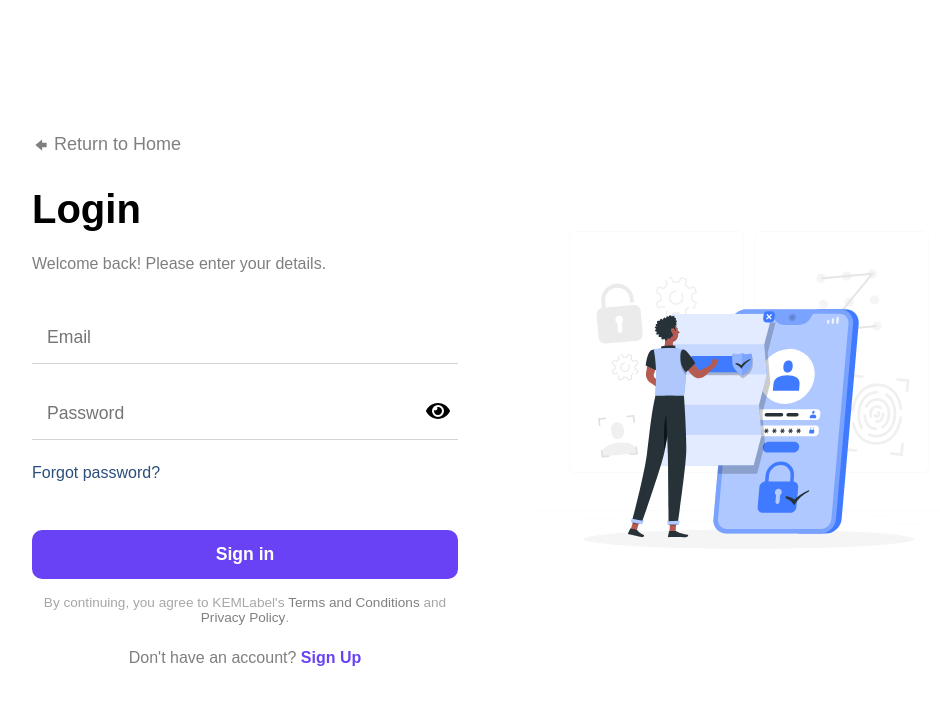
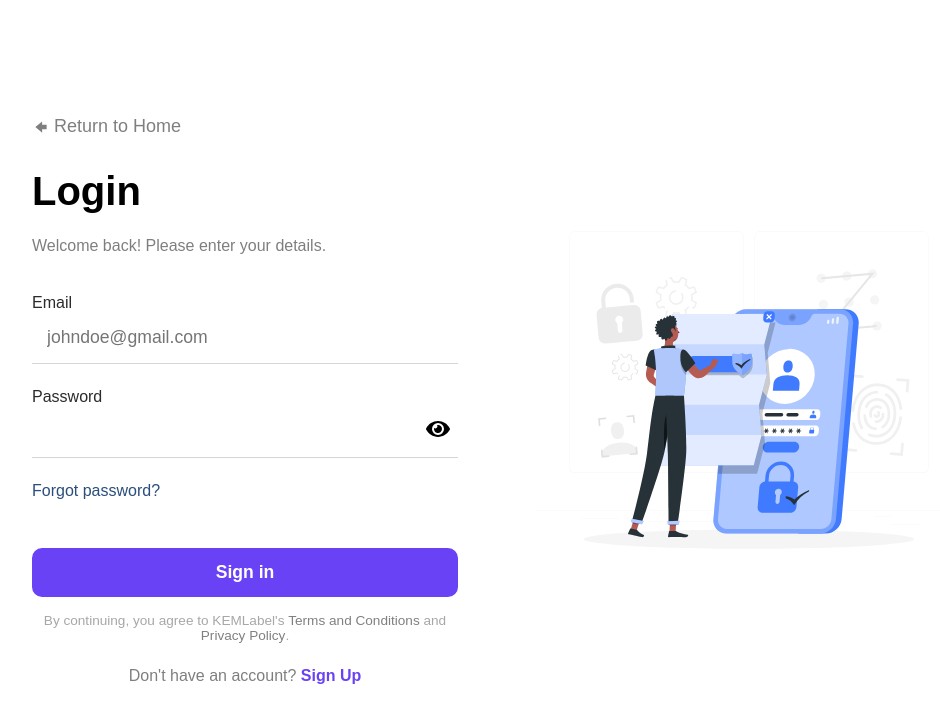
Before and after one commit to KEMLabels/KEMLabels, a React (Create React App) app in the folder frontend/: page /signin in a window 1280 px wide. Shown: the top 722 px of the page, without its empty margins (143-1083 px from the left). Built offline with nearby package versions, Linux system fonts and the light colour scheme; a web font is replaced by a local one.

Commit message:
Added labels and ud placeholders for all input fields

```diff
--- a/frontend/src/pages/AccountSettings.js
+++ b/frontend/src/pages/AccountSettings.js
@@ -457,24 +457,26 @@ export default function AccountSettings({ currentPage = "username" }) {
             {!showOTPField ? (
               <>
                 <InputField
+                  label="New email"
                   fieldType="email"
                   containerClassName="settingsField"
                   onChangeEvent={(e) => {
                     setInputEmail(e.target.value.trim().toLowerCase());
                     clearMessages();
                   }}
-                  placeholder="New email"
+                  placeholder="johndoe@gmail.com"
                   minLength={3}
                   maxLength={100}
                 />
                 <InputField
+                  label="Confirm new email"
                   fieldType="email"
                   containerClassName="settingsField"
                   onChangeEvent={(e) => {
                     setConfirmInputEmail(e.target.value.trim().toLowerCase());
                     clearMessages();
                   }}
-                  placeholder="Confirm new email"
+                  placeholder="johndoe@gmail.com"
                   minLength={3}
                   maxLength={100}
                 />
@@ -535,16 +537,17 @@ export default function AccountSettings({ currentPage = "username" }) {
             {!showOTPField ? (
               <>
                 <PasswordField
+                  label="Current password"
                   containerClassName="settingsField"
                   onChangeEvent={(e) => {
                     setCurrentInputPassword(e.target.value.trim());
                     clearMessages();
                   }}
-                  placeholder="Current password"
                   minLength={8}
                   maxLength={50}
                 />
                 <PasswordField
+                  label="New password"
                   containerClassName="settingsField"
                   onChangeEvent={(e) => {
                     setInputPassword(e.target.value.trim());
@@ -554,17 +557,16 @@ export default function AccountSettings({ currentPage = "username" }) {
                     );
                     clearMessages();
                   }}
-                  placeholder="New password"
                   minLength={8}
                   maxLength={50}
                 />
                 <PasswordField
+                  label="Confirm new password"
                   containerClassName="settingsField"
                   onChangeEvent={(e) => {
                     setConfirmInputPassword(e.target.value.trim());
                     clearMessages();
                   }}
-                  placeholder="Confirm new password"
                   minLength={8}
                   maxLength={50}
                 />
@@ -657,12 +659,13 @@ export default function AccountSettings({ currentPage = "username" }) {
         return (
           <form action="POST" className="settingsFieldContainer">
             <InputField
+              label="New username"
               onChangeEvent={(e) => {
                 setInputUserName(e.target.value.trim().toLowerCase());
                 clearMessages();
               }}
               containerClassName="settingsField"
-              placeholder="New username"
+              placeholder="johndoe"
               minLength={3}
               maxLength={15}
             />
--- a/frontend/src/pages/ForgotPassword.js
+++ b/frontend/src/pages/ForgotPassword.js
@@ -273,12 +273,13 @@ export default function ForgotPassword() {
         return (
           <>
             <InputField
+              label="Email"
               fieldType="email"
               onChangeEvent={(e) => {
                 setEmail(e.target.value.trim().toLowerCase());
                 setErrMsg("");
               }}
-              placeholder="Email"
+              placeholder="johndoe@gmail.com"
               minLength={3}
               maxLength={100}
             />
@@ -325,6 +326,7 @@ export default function ForgotPassword() {
         return (
           <>
             <PasswordField
+              label="Password"
               onChangeEvent={(e) => {
                 setPassword(e.target.value.trim());
                 validatePasswordOnTyping(
@@ -333,7 +335,6 @@ export default function ForgotPassword() {
                 );
                 setErrMsg("");
               }}
-              placeholder="Password"
               minLength={8}
               maxLength={50}
             />
--- a/frontend/src/pages/Login.js
+++ b/frontend/src/pages/Login.js
@@ -113,21 +113,22 @@ export default function Login() {
           {errMsg && <AlertMessage msg={errMsg} type="error" />}
           <form action="POST" className="authFormContainer">
             <InputField
+              label="Email"
               fieldType="email"
               onChangeEvent={(e) => {
                 setInputEmail(e.target.value.trim().toLowerCase());
                 setErrMsg("");
               }}
-              placeholder="Email"
+              placeholder="johndoe@gmail.com"
               minLength={3}
               maxLength={100}
             />
             <PasswordField
+              label="Password"
               onChangeEvent={(e) => {
                 setInputPassword(e.target.value.trim());
                 setErrMsg("");
               }}
-              placeholder="Password"
               minLength={8}
               maxLength={50}
             />
--- a/frontend/src/pages/Signup.js
+++ b/frontend/src/pages/Signup.js
@@ -133,25 +133,28 @@ export default function Signup() {
           {errMsg && <AlertMessage msg={errMsg} type="error" />}
           <form action="POST" className="authFormContainer">
             <InputField
+              label="Username"
               onChangeEvent={(e) => {
                 setInputUserName(e.target.value.trim().toLowerCase());
                 setErrMsg("");
               }}
-              placeholder="Username"
+              placeholder="johndoe"
               minLength={3}
               maxLength={15}
             />
             <InputField
+              label="Email"
               fieldType="email"
               onChangeEvent={(e) => {
                 setInputEmail(e.target.value.trim().toLowerCase());
                 setErrMsg("");
               }}
-              placeholder="Email"
+              placeholder="johndoe@gmail.com"
               minLength={3}
               maxLength={100}
             />
             <PasswordField
+              label="Password"
               onChangeEvent={(e) => {
                 setInputPassword(e.target.value.trim());
                 validatePasswordOnTyping(
@@ -160,7 +163,6 @@ export default function Signup() {
                 );
                 setErrMsg("");
               }}
-              placeholder="Password"
               minLength={8}
               maxLength={50}
             />
```
